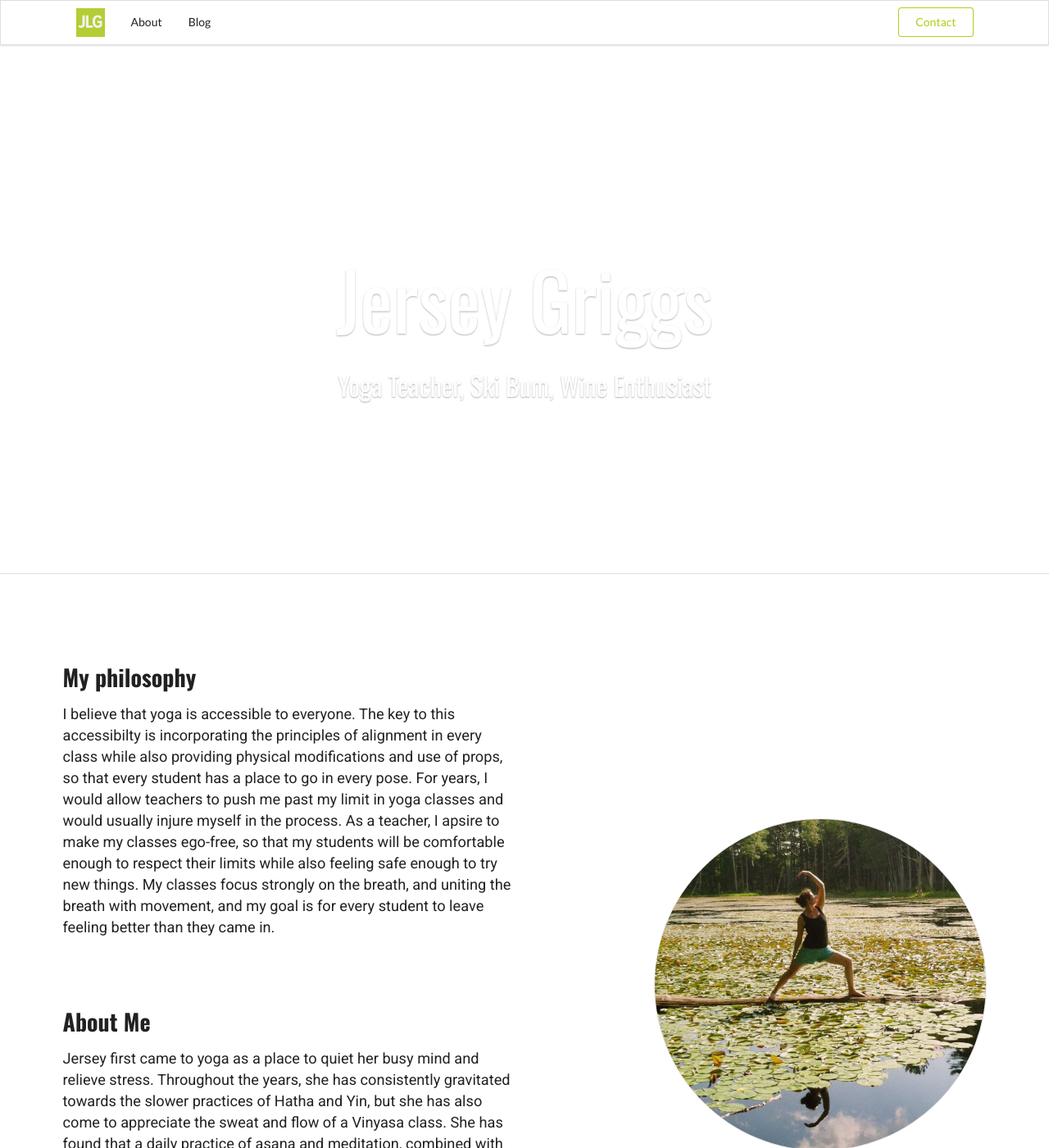
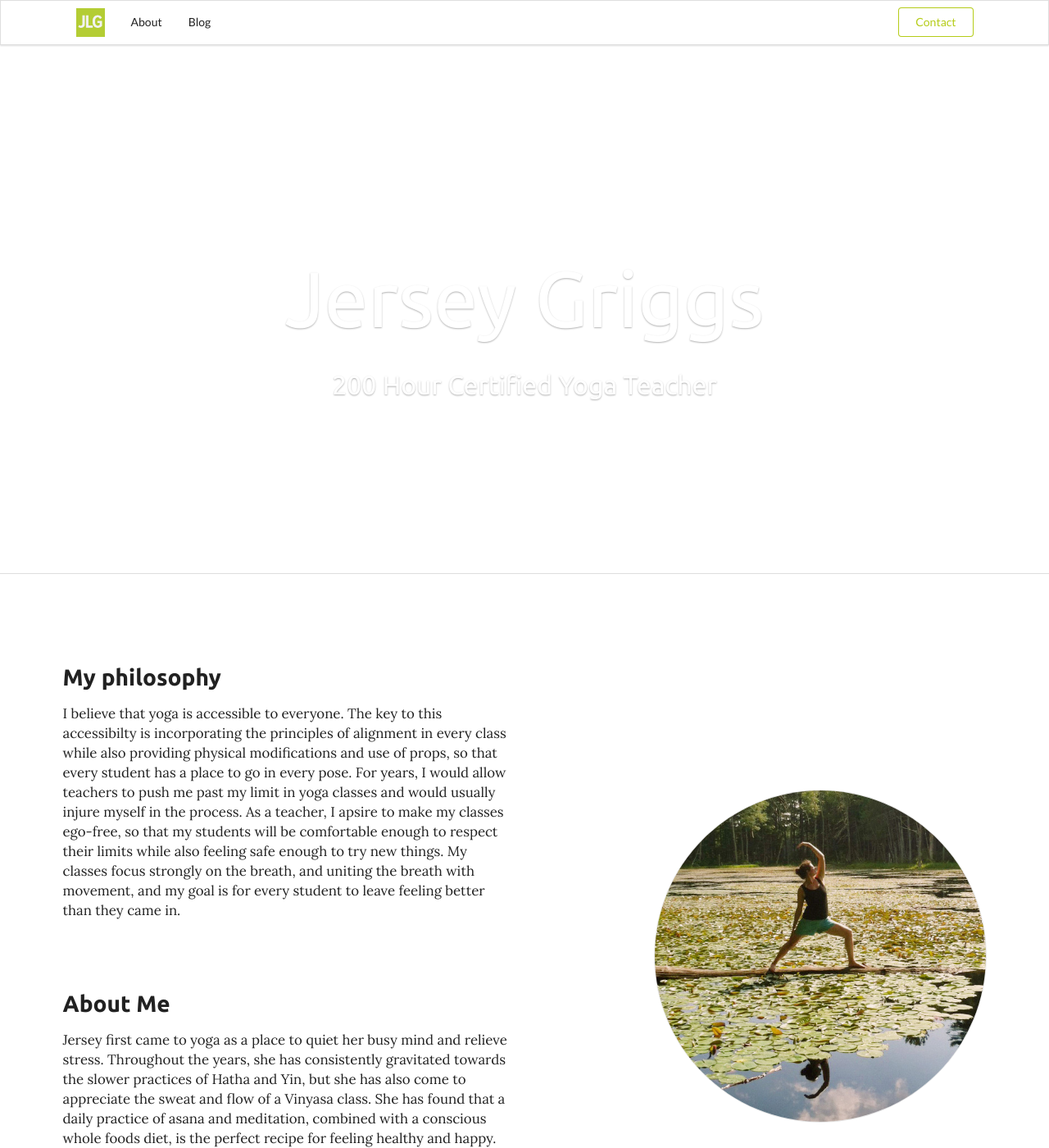
Before and after one commit to yogi-jerz/yogi-jerz.github.io, a Jekyll site: the page built from index.html, in a window 1280 px wide and 1400 px high. Shown: the whole window at 82% size. Built offline with Jekyll 4.4.1, drawn with Linux system fonts in a browser that asks for light colours; nearby versions of some CDN libraries; the list of posts is cut into pages by our own code.

Commit message:
new fonts

```diff
--- a/_includes/head.html
+++ b/_includes/head.html
@@ -35,8 +35,10 @@
 
   <link href="{{site.baseurl}}css/main.css" rel="stylesheet" type="text/css">
   <link rel="stylesheet" href="https://cdnjs.cloudflare.com/ajax/libs/semantic-ui/2.0.0/semantic.min.css">
-  <link href='http://fonts.googleapis.com/css?family=Roboto:400,100,500,500italic,400italic,700,700italic,900,300italic,300,100italic,900italic' rel='stylesheet' type='text/css'>
-  <link href='http://fonts.googleapis.com/css?family=Oswald:400,300,700' rel='stylesheet' type='text/css'>
+  <!--<link href='http://fonts.googleapis.com/css?family=Roboto:400,100,500,500italic,400italic,700,700italic,900,300italic,300,100italic,900italic' rel='stylesheet' type='text/css'>-->
+  <!--<link href='http://fonts.googleapis.com/css?family=Oswald:400,300,700' rel='stylesheet' type='text/css'>-->
+   <link href='http://fonts.googleapis.com/css?family=Ubuntu:300,400,500,700,400italic,500italic,700italic' rel='stylesheet' type='text/css'>
+  <link href='http://fonts.googleapis.com/css?family=Lora:400,700,400italic,700italic' rel='stylesheet' type='text/css'>
   <link rel="canonical" href="{{ page.url | replace:'index.html','' | prepend: site.baseurl | prepend: site.url }}">
   <link rel="alternate" type="application/rss+xml" title="{{ site.title }}" href="{{ "/feed.xml" | prepend: site.baseurl | prepend: site.url }}" />
   <script type="text/javascript">var switchTo5x=true;</script>
--- a/_sass/_theme.scss
+++ b/_sass/_theme.scss
@@ -1,5 +1,5 @@
 p {
-  font-family: 'Roboto', sans-serif!important;
+  font-family: 'Lora', serif!important;
   font-size: 1.4rem;
   @media (max-width: 630px){
     font-size: 1.1rem;
@@ -11,7 +11,11 @@ h3,
 h4,
 h5,
 h6 {
-  font-family: 'Oswald', sans-serif!important;
+  font-family: 'Ubuntu', sans-serif!important;
+}
+
+#about-me p {
+  font-size: 1.2rem;
 }
 video {
   width: 100%;
--- a/index.html
+++ b/index.html
@@ -9,7 +9,7 @@ description: Descritption goes here
         <div class="ui text container">
             <header class="post-title">
                 <h1 class="ui inverted header text-shadow">Jersey Griggs</h1>
-                <h2 class="ui inverted header text-shadow">Yoga Teacher, Ski Bum, Wine Enthusiast</h2>
+                <h2 class="ui inverted header text-shadow">200 Hour Certified Yoga Teacher</h2>
             </header>
         </div>
     </div>
```
